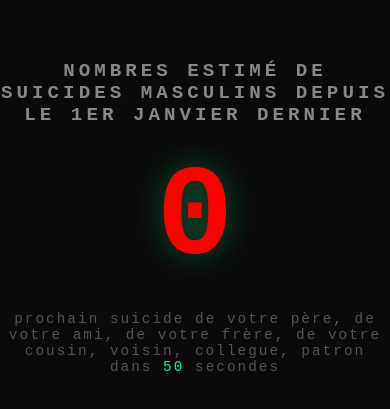
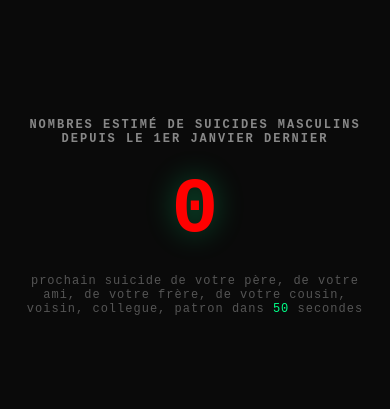
Before and after one commit to Elarass/compteur, a website: page index.html in a window 390 px wide. Shown: the part 205-614 px from the top of the page. Drawn offline with Linux system fonts and the light colour scheme; no server answers.

Commit message:
Add files via upload

```diff
--- a/index.html
+++ b/index.html
@@ -11,12 +11,15 @@
             display: flex;
             justify-content: center;
             align-items: center;
-            height: 100vh;
+            min-height: 100vh;
             font-family: 'Courier New', monospace;
             color: white;
+            padding: 20px;
         }
         .container {
             text-align: center;
+            width: 100%;
+            max-width: 900px;
         }
         h1 {
             font-size: 1.2rem;
@@ -39,6 +42,21 @@
         }
         #next {
             color: #00ff88;
+        }
+
+        /* RESPONSIVE MOBILE */
+        @media (max-width: 768px) {
+            h1 {
+                font-size: 0.75rem;
+                letter-spacing: 2px;
+            }
+            #count {
+                font-size: 20vw;
+            }
+            p {
+                font-size: 0.75rem;
+                letter-spacing: 1px;
+            }
         }
     </style>
 </head>
```
